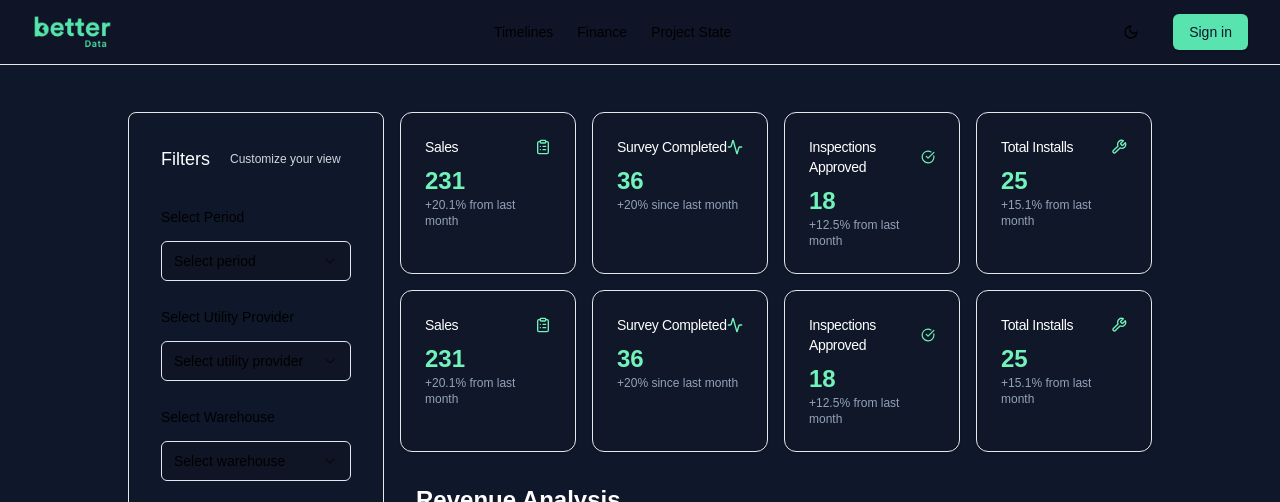
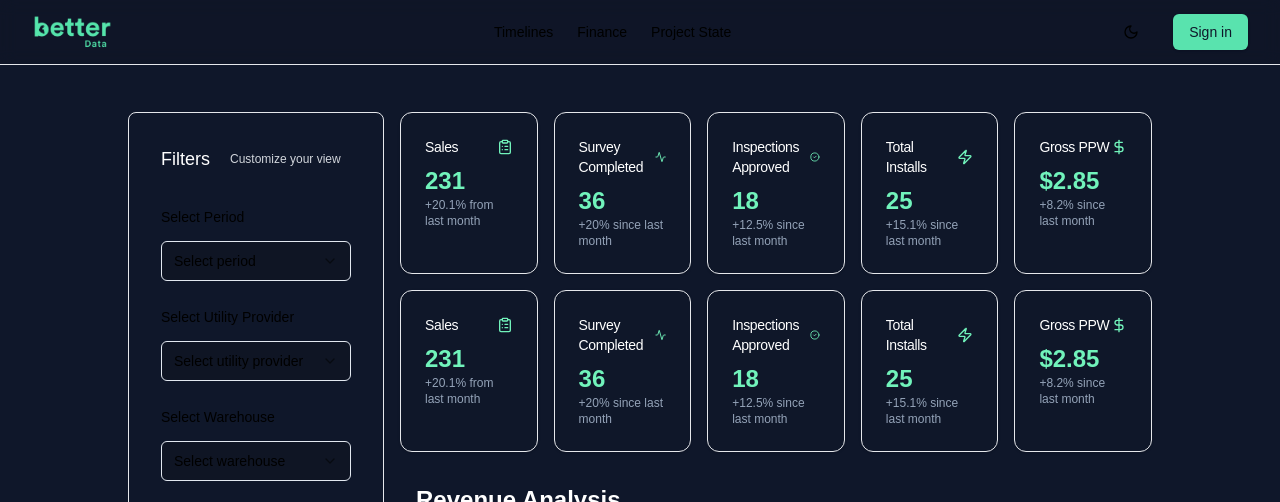
Before and after one commit to PicoRadia/Auth, a Next.js app: page /dashboard/revenue in a window 1280 px wide. Shown: the top 502 px of the page. Built offline with nearby package versions, Linux system fonts and the light colour scheme; no server answers.

Commit message:
Added fifth kpi

```diff
--- a/app/dashboard/_Components/dashboard-kpis.tsx
+++ b/app/dashboard/_Components/dashboard-kpis.tsx
@@ -2,7 +2,7 @@
 
 import { useState } from 'react';
 import { Card, CardContent, CardHeader, CardTitle } from "@/app/components/ui/card";
-import { ClipboardList, Wrench, Activity, CheckCircle } from "lucide-react";
+import { ClipboardList, Wrench, Activity, CheckCircle, Zap, CheckCircle2, DollarSign } from "lucide-react";
 
 export function DashboardKPIs() {
   const [dashboardMetrics] = useState({
@@ -13,11 +13,13 @@ export function DashboardKPIs() {
     surveysCompleted: 36,
     surveysIncrease: 20,
     inspectionsApproved: 18,
-    inspectionIncrease: 12.5
+    inspectionIncrease: 12.5,
+    grossPPW: 2.85,
+    ppwIncrease: 8.2
   });
 
   return (
-    <div className="grid gap-4 sm:grid-cols-2 lg:grid-cols-4">
+    <div className="grid gap-4 sm:grid-cols-2 lg:grid-cols-5">
       <Card>
         <CardHeader className="flex flex-row items-center justify-between space-y-0 pb-2">
           <CardTitle className="text-sm font-medium">Sales</CardTitle>
@@ -47,12 +49,12 @@ export function DashboardKPIs() {
       <Card>
         <CardHeader className="flex flex-row items-center justify-between space-y-0 pb-2">
           <CardTitle className="text-sm font-medium">Inspections Approved</CardTitle>
-          <CheckCircle className="h-4 w-4 text-[#2ED3A0] dark:text-[#71F3BB]" />
+          <CheckCircle2 className="h-4 w-4 text-[#2ED3A0] dark:text-[#71F3BB]" />
         </CardHeader>
         <CardContent>
           <div className="text-2xl font-bold text-[#2ED3A0] dark:text-[#71F3BB]">{dashboardMetrics.inspectionsApproved}</div>
           <p className="text-xs text-muted-foreground">
-            +{dashboardMetrics.inspectionIncrease}% from last month
+            +{dashboardMetrics.inspectionIncrease}% since last month
           </p>
         </CardContent>
       </Card>
@@ -60,16 +62,28 @@ export function DashboardKPIs() {
       <Card>
         <CardHeader className="flex flex-row items-center justify-between space-y-0 pb-2">
           <CardTitle className="text-sm font-medium">Total Installs</CardTitle>
-          <Wrench className="h-4 w-4 text-[#2ED3A0] dark:text-[#71F3BB]" />
+          <Zap className="h-4 w-4 text-[#2ED3A0] dark:text-[#71F3BB]" />
         </CardHeader>
         <CardContent>
           <div className="text-2xl font-bold text-[#2ED3A0] dark:text-[#71F3BB]">{dashboardMetrics.totalInstalls}</div>
           <p className="text-xs text-muted-foreground">
-            +{dashboardMetrics.installIncrease}% from last month
+            +{dashboardMetrics.installIncrease}% since last month
           </p>
         </CardContent>
       </Card>
 
+      <Card>
+        <CardHeader className="flex flex-row items-center justify-between space-y-0 pb-2">
+          <CardTitle className="text-sm font-medium">Gross PPW</CardTitle>
+          <DollarSign className="h-4 w-4 text-[#2ED3A0] dark:text-[#71F3BB]" />
+        </CardHeader>
+        <CardContent>
+          <div className="text-2xl font-bold text-[#2ED3A0] dark:text-[#71F3BB]">${dashboardMetrics.grossPPW}</div>
+          <p className="text-xs text-muted-foreground">
+            +{dashboardMetrics.ppwIncrease}% since last month
+          </p>
+        </CardContent>
+      </Card>
     </div>
   );
 }
```
